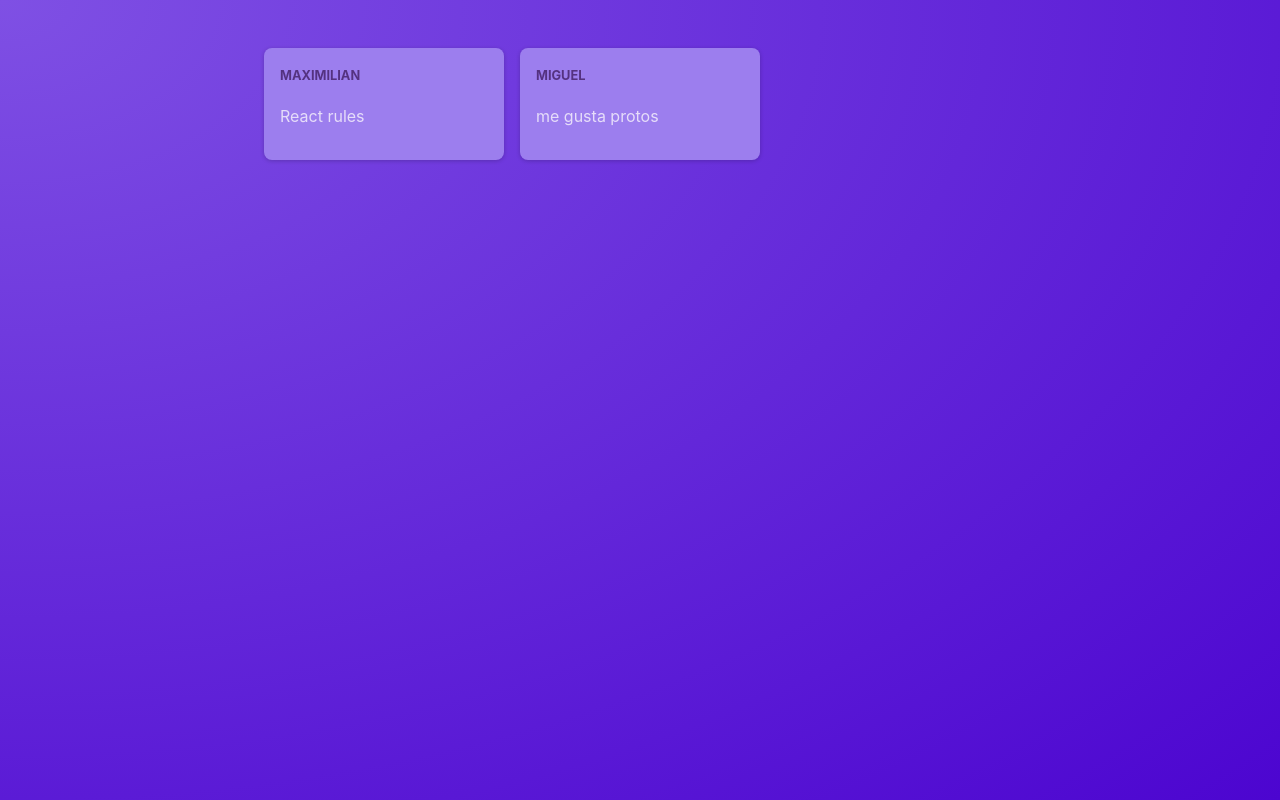
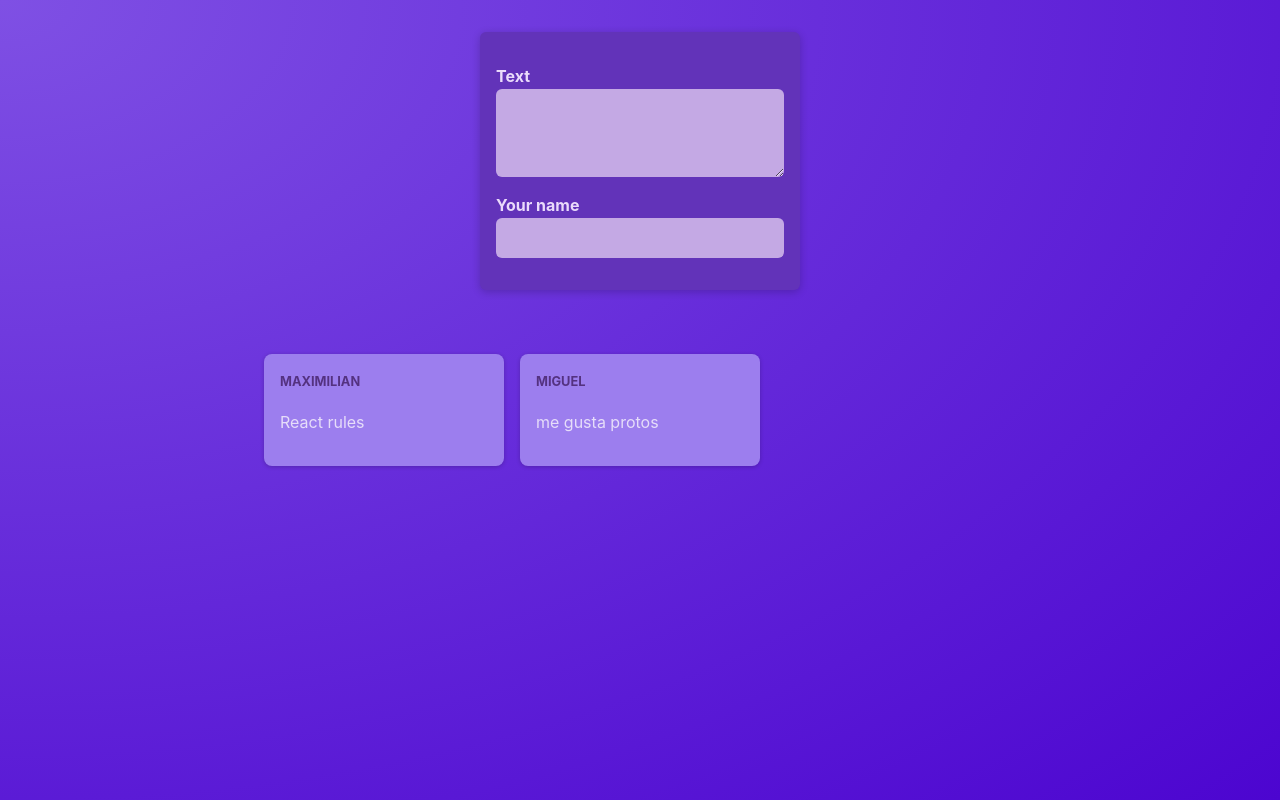
Before and after one commit to migekun/react-starting-project, a React (Vite) app: page / in a window 1280 px wide. Built offline with nearby package versions, Linux system fonts and the light colour scheme.

Commit message:
setup event listeners

```diff
--- /dev/null
+++ b/src/components/NewPost.jsx
@@ -0,0 +1,21 @@
+import classes from './NewPost.module.css';
+
+function NewPost() {
+    function changeBodyHandler(event) {
+        console.log(event.target.value);
+    }
+    return (
+        <form className={classes.form}>
+        <p>
+            <label htmlFor="body">Text</label>
+            <textarea id="body" required rows={3} onChange={changeBodyHandler}/>
+        </p>
+        <p>
+            <label htmlFor="name">Your name</label>
+            <input type="text" id="name" required />
+        </p>
+        </form>
+    );
+}
+
+export default NewPost;
--- /dev/null
+++ b/src/components/NewPost.module.css
@@ -0,0 +1,56 @@
+
+.form {
+    background-color: #6233b9;
+    padding: 1rem;
+    width: 20rem;
+    margin: 2rem auto;
+    border-radius: 6px;
+    box-shadow: 0 2px 8px rgba(0, 0, 0, 0.2);
+  }
+
+  .form label {
+    display: block;
+    margin-bottom: 0.05rem;
+    color: #eadbfb;
+    font-weight: bold;
+  }
+
+  .form input,
+  .form textarea {
+    display: block;
+    width: 100%;
+    font: inherit;
+    padding: 0.5rem;
+    border-radius: 6px;
+    border: none;
+    background-color: #c4a9e4;
+    color: #28262c;
+  }
+
+  .actions {
+    display: flex;
+    justify-content: flex-end;
+    gap: 0.5rem;
+  }
+
+  .actions button {
+    cursor: pointer;
+    font: inherit;
+    padding: 0.5rem 1.5rem;
+    border: none;
+    border-radius: 4px;
+    background-color: #34036c;
+    color: #e5d5f7;
+  }
+
+  .actions button:hover {
+    background-color: #23014a;
+  }
+
+  .actions button[type='button'] {
+    background-color: transparent;
+  }
+
+  .actions button[type='button']:hover {
+    color: #d1bee6;
+  }
--- a/src/components/PostList.jsx
+++ b/src/components/PostList.jsx
@@ -1,12 +1,16 @@
 import Post from './Post';
+import NewPost from './NewPost';
 import classes from './PostsList.module.css';
 
 function PostList() {
     return (
-        <ul className={classes.posts}>
-            <Post author="Maximilian" body="React rules" />
-            <Post author="Miguel" body="me gusta protos" />
-        </ul>
+        <>
+            <NewPost />
+            <ul className={classes.posts}>
+                <Post author="Maximilian" body="React rules" />
+                <Post author="Miguel" body="me gusta protos" />
+            </ul>
+        </>
     )
 }
 export default PostList;
```
